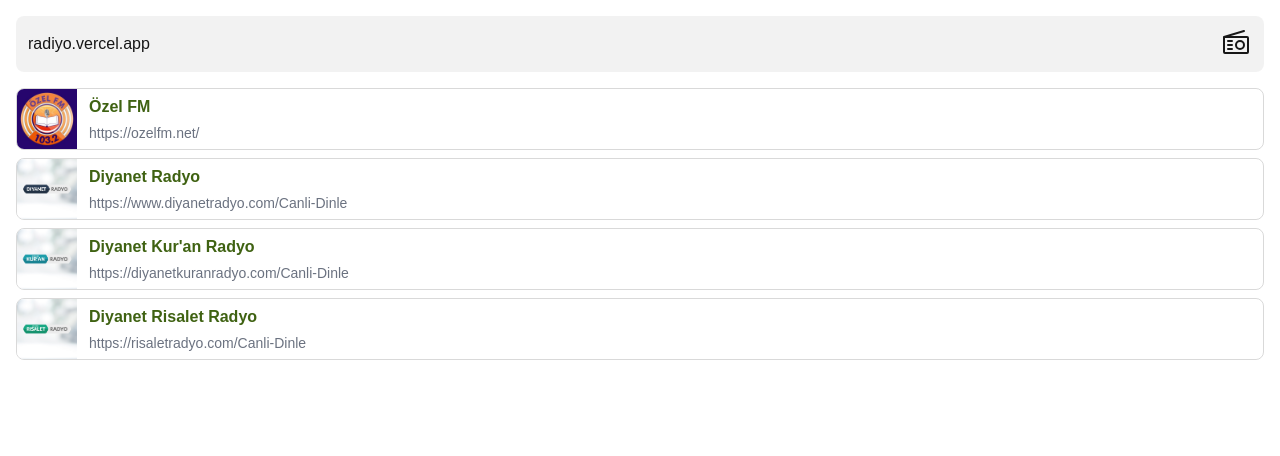
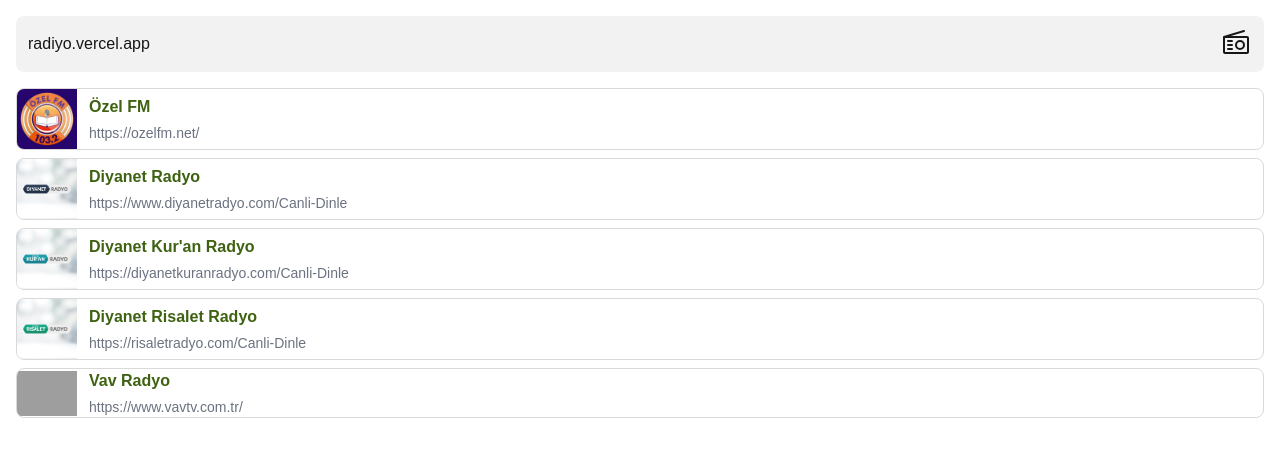
Before and after one commit to bayramarslan/radiyo, a Next.js app: page / in a window 1280 px wide. Shown: the top 456 px of the page. Built offline with nearby package versions, Linux system fonts and the light colour scheme; grey boxes are pictures that could not be loaded.

Commit message:
vav radyo

```diff
--- a/app/page.tsx
+++ b/app/page.tsx
@@ -46,6 +46,14 @@
       icon: "/images/logo/diyanet-risalet-radyo.jpg",
       country: "Türkiye",
       country_code: "TR",
+    },
+    {
+      name: "Vav Radyo",
+      url:"https://trkvz-radyolar.ercdn.net/radyovav/playlist.m3u8",
+      homepage:"https://www.vavtv.com.tr/",
+      icon:"/images/logo/vav-rapg",
+      country:"Türkiye",
+      country_code:"TR",
     },
   ];
 
```
